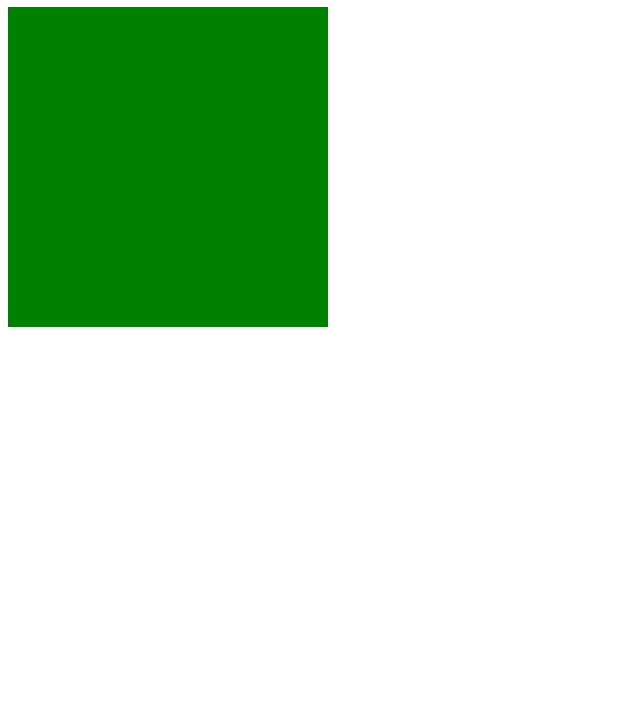
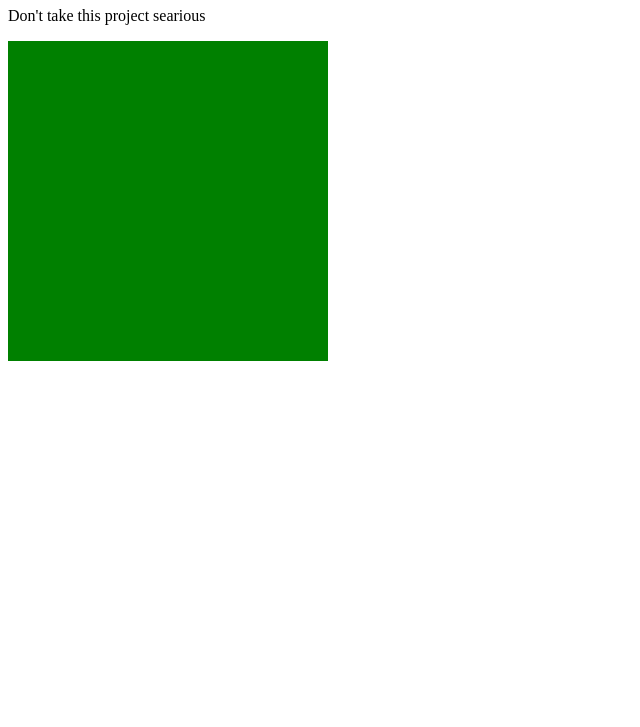
Before and after one commit to kp2129/testing, a plain HTML site: page index.html in a window 1280 px wide. Shown: the part 73-800 px from the top of the page, without its empty margins (0-640 px from the left). Drawn offline with Linux system fonts and the light colour scheme.

Commit message:
Pievienoju tekstu

```diff
--- a/index.html
+++ b/index.html
@@ -16,6 +16,7 @@
 
 <body>
     <h1>Testing GitHub</h1>
+    <p>Don't take this project searious</p>
     <div class="taisnsturis">
 
     </div>
```
